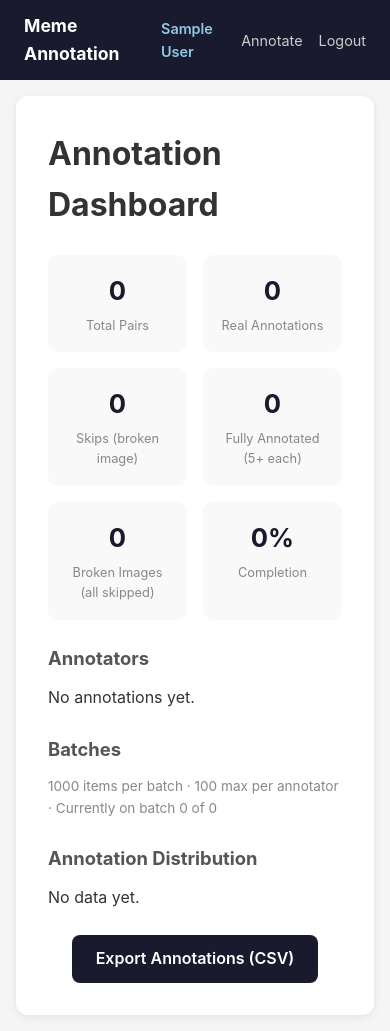
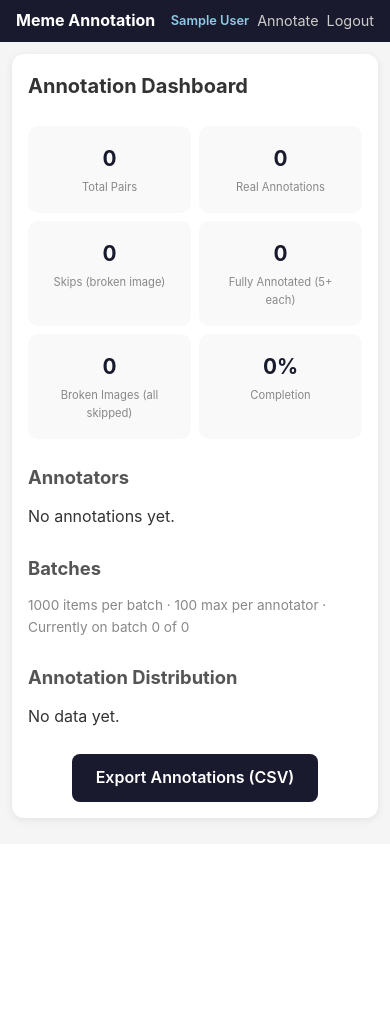
Before and after one commit to lavanyagarg112/Memecap_Twitter_Replies, a Flask app: page /dashboard in a window 390 px wide. After the commit the page ends 824 px from the top, so only its background shows below. Run offline with Flask 3, Linux system fonts and the light colour scheme; the visitor is signed in with stand-in values (Sample User, id 1); data that the repository does not hold is empty; parts of the project's set-up code (start-up, migrations or seed data) failed here and were passed over.

Commit message:
make mobile responsive

```diff
--- a/annotation_app/static/style.css
+++ b/annotation_app/static/style.css
@@ -492,20 +492,153 @@ kbd {
 
 @media (max-width: 600px) {
     main {
-        margin: 1rem auto;
+        margin: 0.75rem auto;
+        padding: 0 0.75rem;
+    }
+
+    nav {
+        padding: 0.5rem 1rem;
+        flex-wrap: wrap;
+        gap: 0.25rem;
+    }
+
+    .nav-brand {
+        font-size: 1rem;
+    }
+
+    .nav-links {
+        gap: 0.5rem;
+        font-size: 0.8rem;
+    }
+
+    .nav-user {
+        font-size: 0.8rem;
+    }
+
+    /* Cards */
+    .card {
+        padding: 1.25rem;
+    }
+
+    .card h1 {
+        font-size: 1.25rem;
+    }
+
+    /* Login */
+    input[type="text"],
+    input[type="email"] {
+        max-width: 100%;
+    }
+
+    /* Annotation */
+    .tweet-box {
+        padding: 1rem;
+    }
+
+    .tweet-text {
+        font-size: 0.95rem;
+    }
+
+    .meme-box {
+        padding: 0.75rem;
+    }
+
+    .meme-image {
+        max-height: 300px;
+    }
+
+    .question {
+        font-size: 1rem;
+        margin: 1rem 0;
     }
 
     .button-row {
+        flex-direction: row;
+        gap: 1rem;
+    }
+
+    .btn-yes,
+    .btn-no {
+        flex: 1;
+        padding: 0.9rem 0.5rem;
+        font-size: 1.1rem;
+    }
+
+    .skip-row {
+        display: flex;
+        flex-direction: column;
+        gap: 0.5rem;
+        align-items: center;
+    }
+
+    .skip-row form {
+        display: block !important;
+        width: 100%;
+        text-align: center;
+    }
+
+    .btn-skip {
+        width: 100%;
+        font-size: 0.8rem;
+    }
+
+    .flag-checkbox {
+        font-size: 0.8rem;
+    }
+
+    .keyboard-hint {
+        display: none;
+    }
+
+    /* Modal */
+    .modal-content {
+        margin: 1rem;
+        padding: 1.25rem;
+        max-width: 90vw;
+    }
+
+    .modal-examples {
         flex-direction: column;
         gap: 0.75rem;
     }
 
-    .btn-yes,
-    .btn-no {
-        width: 100%;
+    /* Dashboard */
+    .dashboard {
+        padding: 1rem;
+    }
+
+    .dashboard h1 {
+        font-size: 1.25rem;
     }
 
     .stats-grid {
         grid-template-columns: repeat(2, 1fr);
+        gap: 0.5rem;
+    }
+
+    .stat-number {
+        font-size: 1.3rem;
+    }
+
+    .stat-label {
+        font-size: 0.7rem;
+    }
+
+    .data-table {
+        font-size: 0.8rem;
+        display: block;
+        overflow-x: auto;
+        -webkit-overflow-scrolling: touch;
+    }
+
+    .data-table th,
+    .data-table td {
+        padding: 0.4rem 0.5rem;
+        white-space: nowrap;
+    }
+
+    /* Progress */
+    .progress-text {
+        font-size: 0.8rem;
     }
 }
```
